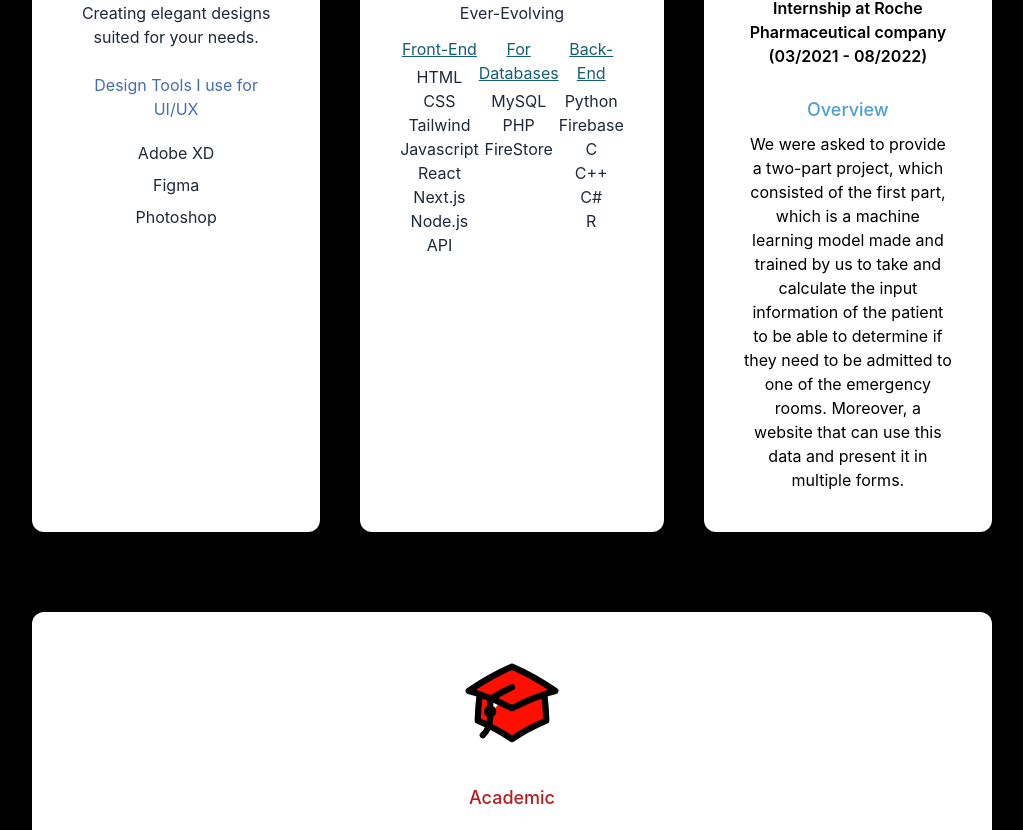
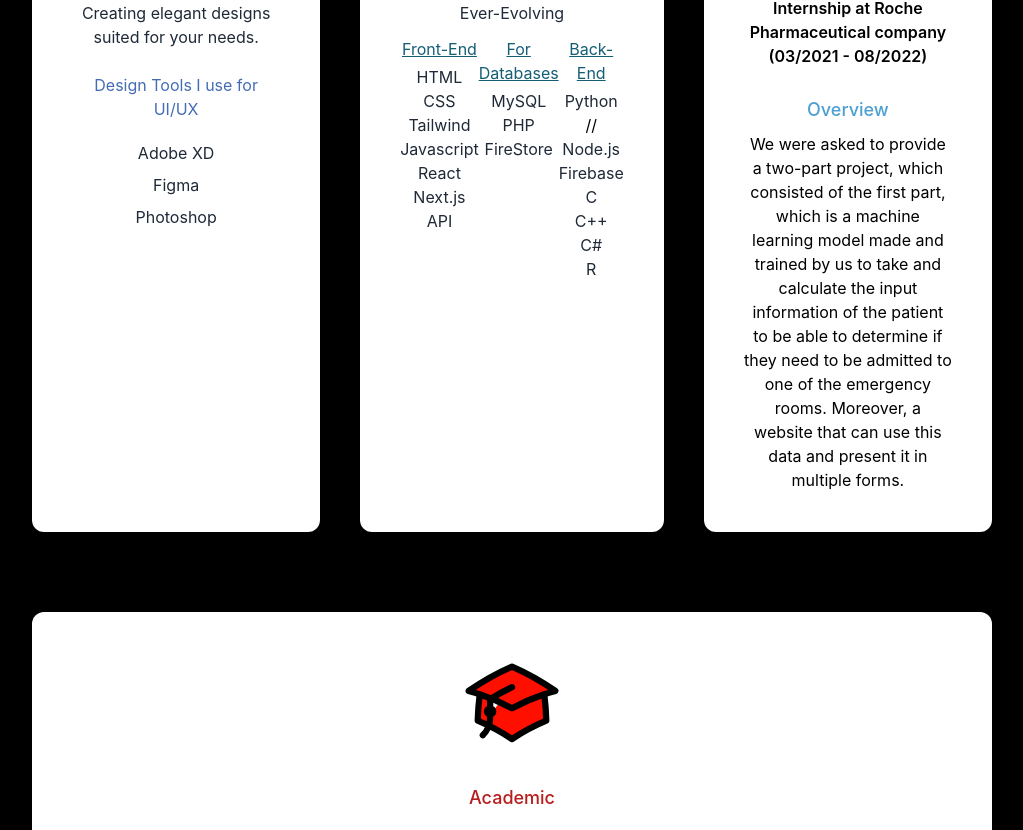
Before and after one commit to YoussefAshraf001/Portfolio-Website, a Next.js app: page / in a window 1280 px wide. Shown: the part 1235-2065 px from the top of the page, without its empty margins (128-1151 px from the left). Built offline with nearby package versions, Linux system fonts and the light colour scheme.

Commit message:
Update index.js

```diff
--- a/pages/index.js
+++ b/pages/index.js
@@ -94,7 +94,6 @@ export default function Home() {
             <p className="text-gray-800">Javascript</p>
             <p className="text-gray-800">React</p>
             <p className="text-gray-800">Next.js</p>
-            <p className="text-gray-800">Node.js</p>
             <p className="text-gray-800">API</p>
             </ul>
             <ul>
@@ -106,6 +105,7 @@ export default function Home() {
             <ul>
             <p className="text-cyan-800 py-1 underline">Back-End</p>
             <p className="text-gray-800">Python</p>
+            // <p className="text-gray-800">Node.js</p>
             <p className="text-gray-800">Firebase</p>
             <p className="text-gray-800">C</p>
             <p className="text-gray-800">C++</p>
```
